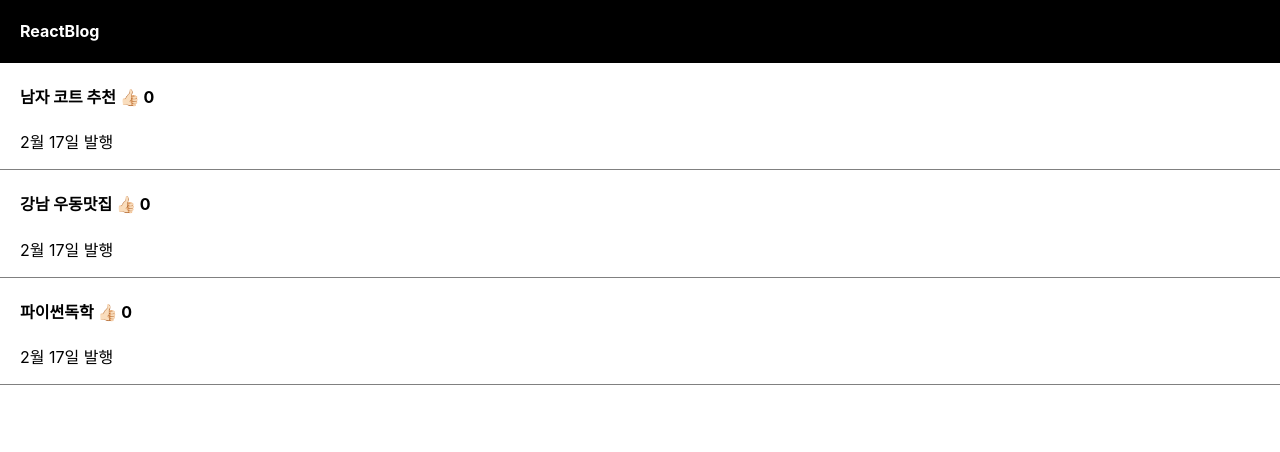
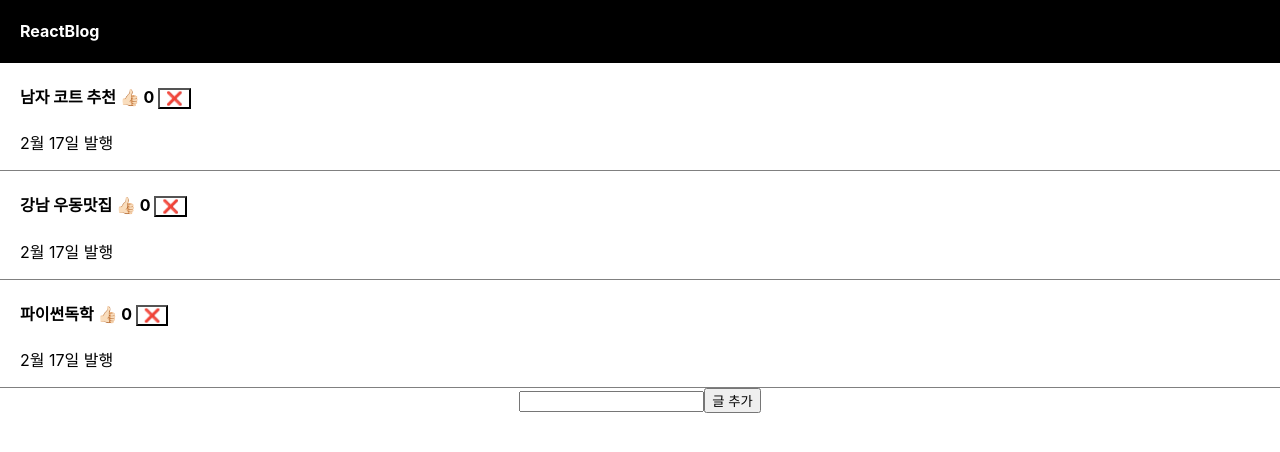
Before and after one commit to Gnu-Kenny/react-study, a React (Create React App) app: page / in a window 1280 px wide. Shown: the top 452 px of the page. Built offline with nearby package versions, Linux system fonts and the light colour scheme.

Commit message:
11. Input
추가 기능
- 글 추가
- 글 삭제

```diff
--- a/src/App.js
+++ b/src/App.js
@@ -17,11 +17,41 @@ function App() {
 
   let [modal, setModal] = useState(false);
 
+  let [inputText, setInputText] = useState("");
+
   // 좋아요 클릭시 개수가 1씩 증가
   const countLike = (i) => {
     let copy = [...like];
     copy[i] += 1;
     setLike(copy);
+  };
+
+  // 게시글 추가
+  const addPost = () => {
+    let copyTitle = [...title];
+    let copyLike = [...like];
+
+    copyTitle.push(inputText);
+    copyLike.push(0);
+
+    setTitle(copyTitle);
+    setLike(copyLike);
+  };
+
+  // 게시글 삭제
+  const deletePost = (idx) => {
+    let copyTitle = [...title];
+    let copyLike = [...like];
+
+    copyTitle = copyTitle.filter((v, i) => i != idx);
+    copyLike = copyLike.filter((v, i) => i != idx);
+
+    setTitle(copyTitle);
+    setLike(copyLike);
+
+    // 상세페이지 닫기
+    if (titleIdx == idx && modal == true) setModal(false);
+    if (copyTitle.length == 0) setModal(false);
   };
 
   return (
@@ -40,12 +70,38 @@ function App() {
               }}
             >
               {t}
-              <span onClick={() => countLike(i)}> 👍🏻 {like[i]} </span>
+              <span
+                onClick={(e) => {
+                  e.stopPropagation(); // 이벤트 버블링 방지
+                  countLike(i);
+                }}
+              >
+                {" "}
+                👍🏻 {like[i]}{" "}
+              </span>
+
+              <button
+                style={{ background: "white" }}
+                onClick={(e) => {
+                  e.stopPropagation(); // 이벤트 버블링 방지
+                  deletePost(i);
+                }}
+              >
+                {" "}
+                ❌{" "}
+              </button>
             </h4>
             <p>2월 17일 발행</p>
           </div>
         );
       })}
+
+      <input
+        onChange={(e) => {
+          setInputText(e.target.value);
+        }}
+      ></input>
+      <button onClick={() => addPost()}> 글 추가 </button>
 
       {modal == true ? (
         <Modal title={title} setTitle={setTitle} titleIdx={titleIdx} />
```
